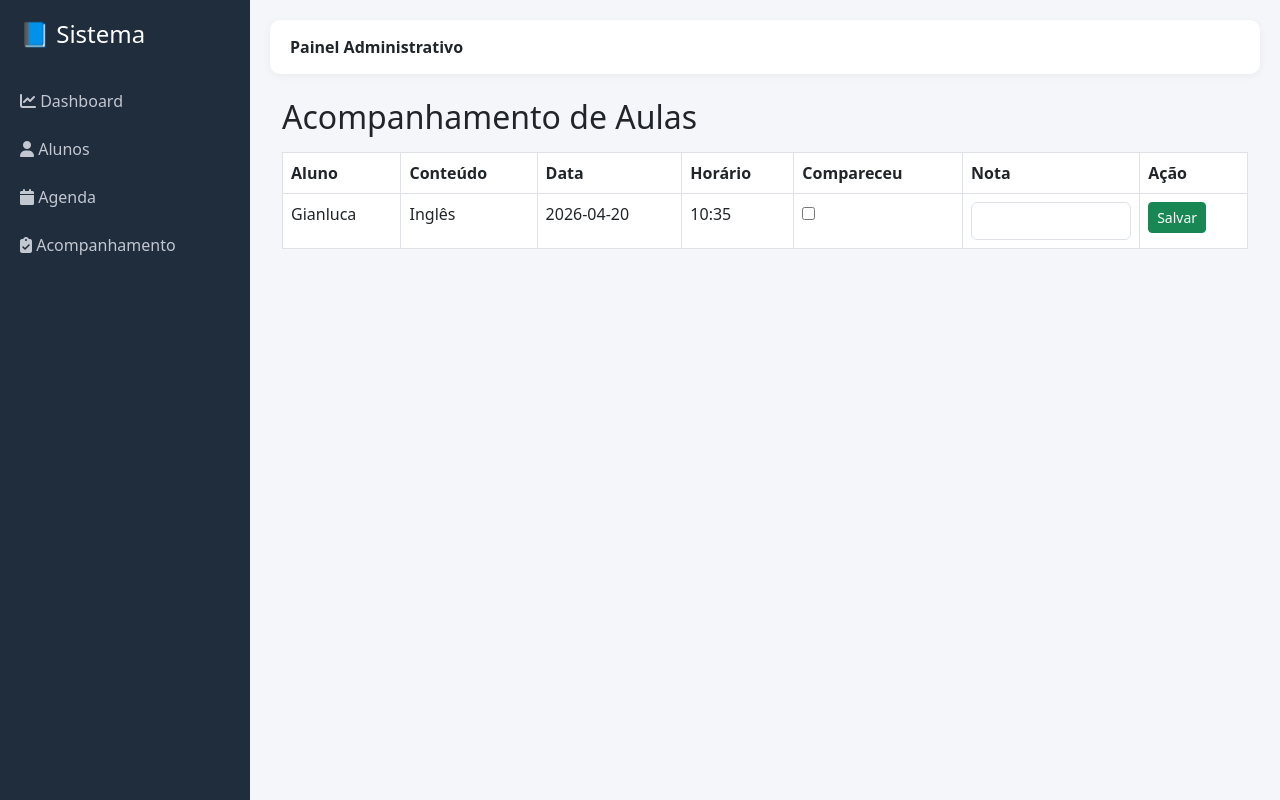
After one commit to GianMandara/sistema-professor, a Flask app: page /acompanhamento in a window 1280 px wide. The commit adds this page. Run offline with Flask 3, Linux system fonts and the light colour scheme; data comes from the database, SQL or seed files in the repository; both versions use the stored data as it was after the commit.

Commit message:
atualização acompanhamento

```diff
--- a/app.py
+++ b/app.py
@@ -7,8 +7,8 @@ import os
 
 app = Flask(__name__)
 
-EMAIL_REMETENTE = "seu.email.aquigm@gmail.com"
-SENHA_EMAIL = "senha do aplicativo"
+EMAIL_REMETENTE = "seuemail@gmail.com"
+SENHA_EMAIL = "sua_senha_app"
 
 # =========================
 # CONEXÃO
@@ -20,14 +20,11 @@ def conectar():
     return conn
 
 # =========================
-# VALIDAR EMAIL
+# EMAIL
 # =========================
 def email_valido(email):
     return email and re.match(r'^[\w\.-]+@[\w\.-]+\.\w+$', email)
 
-# =========================
-# ENVIAR EMAIL
-# =========================
 def enviar_email(destinatario, nome, data, horario):
     try:
         msg = MIMEText(f"""
@@ -37,8 +34,6 @@ Sua aula foi agendada com sucesso!
 
 📅 Data: {data}
 ⏰ Horário: {horario}
-
-Até breve!
 """)
 
         msg["Subject"] = "Aula Agendada"
@@ -76,15 +71,13 @@ def dashboard():
 
     conn.close()
 
-    return render_template(
-        "dashboard.html",
-        alunos=alunos,
-        aulas=aulas,
-        aulas_conteudo=aulas_conteudo
-    )
+    return render_template("dashboard.html",
+                           alunos=alunos,
+                           aulas=aulas,
+                           aulas_conteudo=aulas_conteudo)
 
 # =========================
-# ALUNOS (GET + POST juntos)
+# ALUNOS
 # =========================
 @app.route("/alunos", methods=["GET", "POST"])
 def alunos():
@@ -93,11 +86,9 @@ def alunos():
     if request.method == "POST":
         conn.execute(
             "INSERT INTO alunos (nome,email,telefone) VALUES (?,?,?)",
-            (
-                request.form["nome"],
-                request.form["email"],
-                request.form["telefone"]
-            )
+            (request.form["nome"],
+             request.form["email"],
+             request.form["telefone"])
         )
         conn.commit()
         conn.close()
@@ -105,7 +96,6 @@ def alunos():
 
     lista = conn.execute("SELECT * FROM alunos").fetchall()
     conn.close()
-
     return render_template("alunos.html", alunos=lista)
 
 # =========================
@@ -115,13 +105,7 @@ def alunos():
 def editar(id):
     conn = conectar()
 
-    aluno = conn.execute(
-        "SELECT * FROM alunos WHERE id=?", (id,)
-    ).fetchone()
-
-    if not aluno:
-        conn.close()
-        return "Aluno não encontrado", 404
+    aluno = conn.execute("SELECT * FROM alunos WHERE id=?", (id,)).fetchone()
 
     if request.method == "POST":
         conn.execute("""
@@ -169,7 +153,10 @@ def agenda():
 
     conn.close()
 
-    return render_template("agenda.html", alunos=alunos, conteudos=conteudos, aulas=aulas)
+    return render_template("agenda.html",
+                           alunos=alunos,
+                           conteudos=conteudos,
+                           aulas=aulas)
 
 # =========================
 # SALVAR AULA
@@ -197,12 +184,8 @@ def salvar_aula():
     conn.close()
 
     if aluno and email_valido(aluno["email"]):
-        enviar_email(
-            aluno["email"],
-            aluno["nome"],
-            request.form["data"],
-            request.form["horario"]
-        )
+        enviar_email(aluno["email"], aluno["nome"],
+                     request.form["data"], request.form["horario"])
 
     return redirect("/agenda")
 
@@ -235,7 +218,10 @@ def editar_aula(id):
 
     conn.close()
 
-    return render_template("editar_aula.html", aula=aula, alunos=alunos, conteudos=conteudos)
+    return render_template("editar_aula.html",
+                           aula=aula,
+                           alunos=alunos,
+                           conteudos=conteudos)
 
 # =========================
 # EXCLUIR AULA
@@ -249,6 +235,38 @@ def excluir_aula(id):
     return redirect("/agenda")
 
 # =========================
+# ACOMPANHAMENTO
+# =========================
+@app.route("/acompanhamento", methods=["GET", "POST"])
+def acompanhamento():
+    conn = conectar()
+
+    if request.method == "POST":
+        conn.execute("""
+        UPDATE aulas
+        SET compareceu=?, nota=?
+        WHERE id=?
+        """, (
+            request.form.get("compareceu", 0),
+            request.form.get("nota"),
+            request.form.get("id")
+        ))
+        conn.commit()
+
+    aulas = conn.execute("""
+    SELECT aulas.id, alunos.nome, conteudos.titulo,
+           aulas.data, aulas.horario,
+           aulas.compareceu, aulas.nota
+    FROM aulas
+    JOIN alunos ON aulas.aluno_id = alunos.id
+    JOIN conteudos ON aulas.conteudo_id = conteudos.id
+    """).fetchall()
+
+    conn.close()
+
+    return render_template("acompanhamento.html", aulas=aulas)
+
+# =========================
 # RUN
 # =========================
 if __name__ == "__main__":
--- /dev/null
+++ b/templates/acompanhamento.html
@@ -0,0 +1,61 @@
+{% extends "base.html" %}
+
+{% block conteudo %}
+
+<div class="container mt-4">
+
+    <h2>Acompanhamento de Aulas</h2>
+
+    <table class="table table-bordered mt-3">
+
+        <thead>
+            <tr>
+                <th>Aluno</th>
+                <th>Conteúdo</th>
+                <th>Data</th>
+                <th>Horário</th>
+                <th>Compareceu</th>
+                <th>Nota</th>
+                <th>Ação</th>
+            </tr>
+        </thead>
+
+        <tbody>
+
+        {% for aula in aulas %}
+
+        <form method="POST">
+
+            <tr>
+                <td>{{ aula['nome'] }}</td>
+                <td>{{ aula['titulo'] }}</td>
+                <td>{{ aula['data'] }}</td>
+                <td>{{ aula['horario'] }}</td>
+
+                <td>
+                    <input type="checkbox" name="compareceu" value="1"
+                    {% if aula['compareceu'] == 1 %} checked {% endif %}>
+                </td>
+
+                <td>
+                    <input type="number" name="nota" min="0" max="10"
+                    value="{{ aula['nota'] or '' }}" class="form-control">
+                </td>
+
+                <td>
+                    <input type="hidden" name="id" value="{{ aula['id'] }}">
+                    <button class="btn btn-success btn-sm">Salvar</button>
+                </td>
+            </tr>
+
+        </form>
+
+        {% endfor %}
+
+        </tbody>
+
+    </table>
+
+</div>
+
+{% endblock %}
--- a/templates/base.html
+++ b/templates/base.html
@@ -77,6 +77,12 @@ body{
     <a href="/"><i class="fa fa-chart-line"></i> Dashboard</a>
     <a href="/alunos"><i class="fa fa-user"></i> Alunos</a>
     <a href="/agenda"><i class="fa fa-calendar"></i> Agenda</a>
+
+    <!-- NOVA ABA -->
+    <a href="/acompanhamento">
+        <i class="fa fa-clipboard-check"></i> Acompanhamento
+    </a>
+
 </div>
 
 <!-- CONTEÚDO -->
```
Also changed, not shown: atualizar_banco.py (added, +19 -0 lines), database/escola.db.
